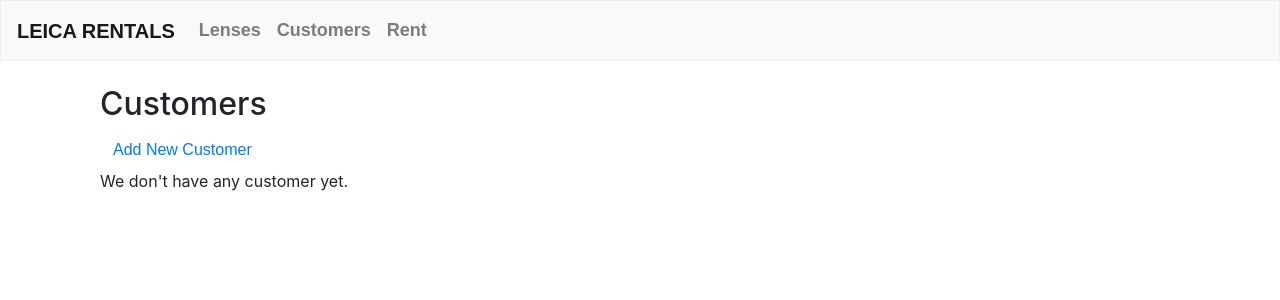
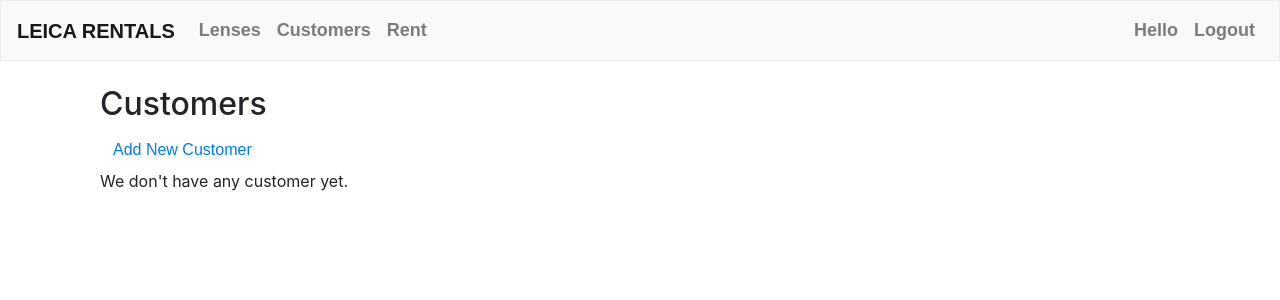
Before and after one commit to maikeulb/LeicaRentals, a Python web app: template src/app/templates/customers/index.html in a window 1280 px wide. Shown: the top 300 px of the page. Run offline with Jinja, Linux system fonts and the light colour scheme; the template is opened without the code that fills it, so the values that code supplies are empty; style sheets or scripts are compiled from the project's sources; some libraries are stand-ins or nearby versions; some web fonts are replaced.

Commit message:
fix navbar

```diff
--- a/src/app/templates/_navbar.html
+++ b/src/app/templates/_navbar.html
@@ -4,7 +4,8 @@
       <span class="navbar-toggler-icon"></span>
    </button>
   <div class="collapse navbar-collapse" id="navbarNav">
-    <ul class="navbar-nav">
+
+    <ul class="navbar-nav mr-auto">
       <li class="nav-item">
         <a class="nav-link" href="{{ url_for('lenses.index') }}">Lenses</a>
       </li>
@@ -15,5 +16,27 @@
         <a class="nav-link" href="{{ url_for('rentals.new') }}">Rent</a>
       </li>
     </ul>
+
+    <ul class = "navbar-nav">
+      {% if current_user.is_anonymous %}
+      <li class="nav-item">
+        <a href="{{ url_for('account.login') }}" class="nav-link">Login</a>
+      </li>
+      <li class="nav-item">
+        <a href="{{ url_for('account.register') }}" class="nav-link">Register</a>
+      </li>
+      </div>
+      {% else %}
+      <li class="nav-item">
+        <span><a href="#" class="nav-link">Hello {{ current_user.username }}</a></span>
+      </li>
+      <li class="nav-item">
+        <a href="{{ url_for('account.logout') }}" class="nav-link">Logout</a>
+      </li>
+        </div>
+      </div>
+      {% endif %}
+    </ul>
+
   </div>
 </nav>
```
